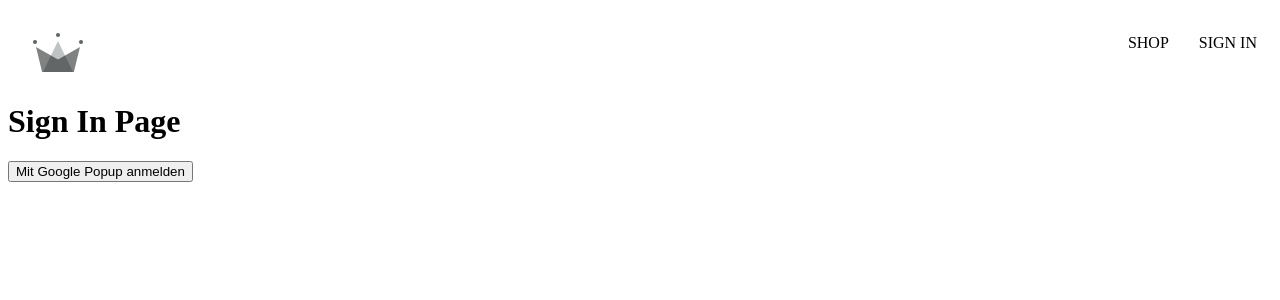
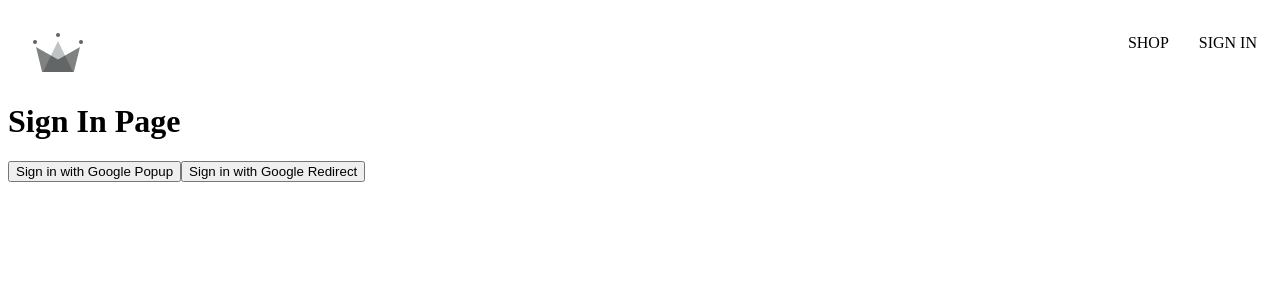
Before and after one commit to Sichel0331/crwn-clothing, a React (Create React App) app: page /sign-in in a window 1280 px wide. Shown: the top 300 px of the page. Built offline with nearby package versions, Linux system fonts and the light colour scheme.

Commit message:
Implemented SignInWithGoogleRedirect

```diff
--- a/src/routes/signin/signin.component.jsx
+++ b/src/routes/signin/signin.component.jsx
@@ -1,19 +1,27 @@
-import { signInWithGooglePopup, createUserDocumentFromAuth } from '../utils/firebase/firebase.utils';
+import {
+    signInWithGooglePopup,
+    signInWithGoogleRedirect,
+    createUserDocumentFromAuth,
+  } from '../utils/firebase/firebase.utils';
 
-const SignIn= () => {
+  const SignIn = () => {
     const logGoogleUser = async () => {
-        const {user} = await signInWithGooglePopup();
-        createUserDocumentFromAuth(user);
-    }
+      const { user } = await signInWithGooglePopup();
+      const userDocRef = await createUserDocumentFromAuth(user);
+    };
 
-    return(
-        <div>
-            <h1>Sign In Page</h1>
-            <button onClick={logGoogleUser}>
-                Mit Google Popup anmelden
-            </button>
-        </div>
-    )
-}
+    const logGoogleRedirectUser = async () => {
+        const { user } = await signInWithGoogleRedirect();
+        console.log({user});
+      };
 
-export default SignIn;
+    return (
+      <div>
+        <h1>Sign In Page</h1>
+        <button onClick={logGoogleUser}>Sign in with Google Popup</button>
+        <button onClick={logGoogleRedirectUser}>Sign in with Google Redirect</button>
+      </div>
+    );
+  };
+
+  export default SignIn;
--- a/src/routes/utils/firebase/firebase.utils.js
+++ b/src/routes/utils/firebase/firebase.utils.js
@@ -1,5 +1,5 @@
 import { initializeApp } from 'firebase/app';
-import { getAuth, signInWithRedirect, signInWithPopup, GoogleAuthProvider} from 'firebase/auth';
+import { getAuth, signInWithRedirect, signInWithPopup, GoogleAuthProvider,} from 'firebase/auth';
 import { getFirestore, doc, getDoc, setDoc } from 'firebase/firestore';
 
 const firebaseConfig = {
@@ -14,24 +14,22 @@ const firebaseConfig = {
 
 const firebaseApp = initializeApp(firebaseConfig);
 
-const provider = new GoogleAuthProvider();
-provider.setCustomParameters({
+const googleProvider = new GoogleAuthProvider();
+googleProvider.setCustomParameters({
     prompt: "select_account"
 });
 
 export const auth = getAuth();
-export const signInWithGooglePopup = () => signInWithPopup(auth, provider);
+export const signInWithGooglePopup = () => signInWithPopup(auth, googleProvider);
+export const signInWithGoogleRedirect = () => signInWithRedirect(auth, googleProvider);
 
 export const db = getFirestore();
 
 export const createUserDocumentFromAuth = async (userAuth) => {
     const userDocRef = doc(db, 'users', userAuth.uid);
 
-    console.log(userDocRef);
+    const userSnapshot = await getDoc(userDocRef);
 
-    const userSnapshot = await getDoc(userDocRef);
-    console.log(userSnapshot);
-    console.log(userSnapshot.exists());
 
     if(!userSnapshot.exists()){
         const { displayName, email } = userAuth;
```
